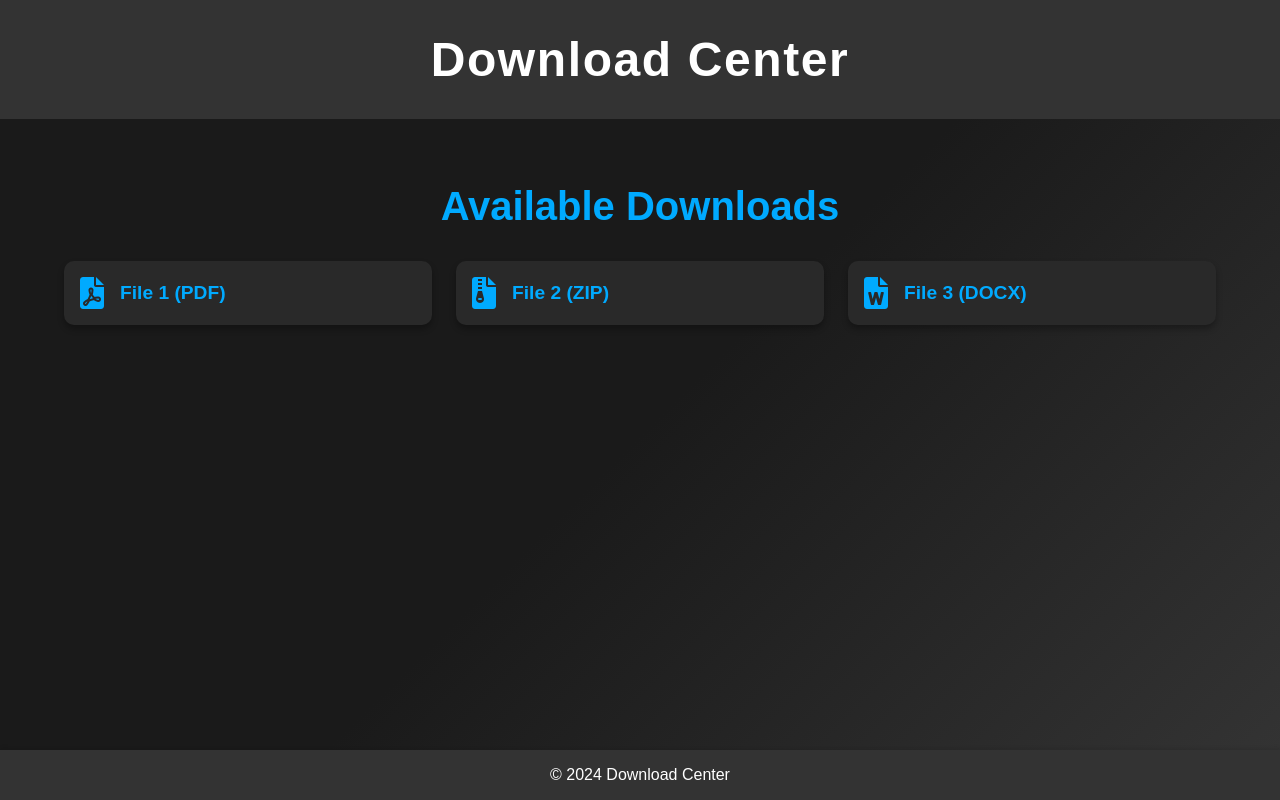
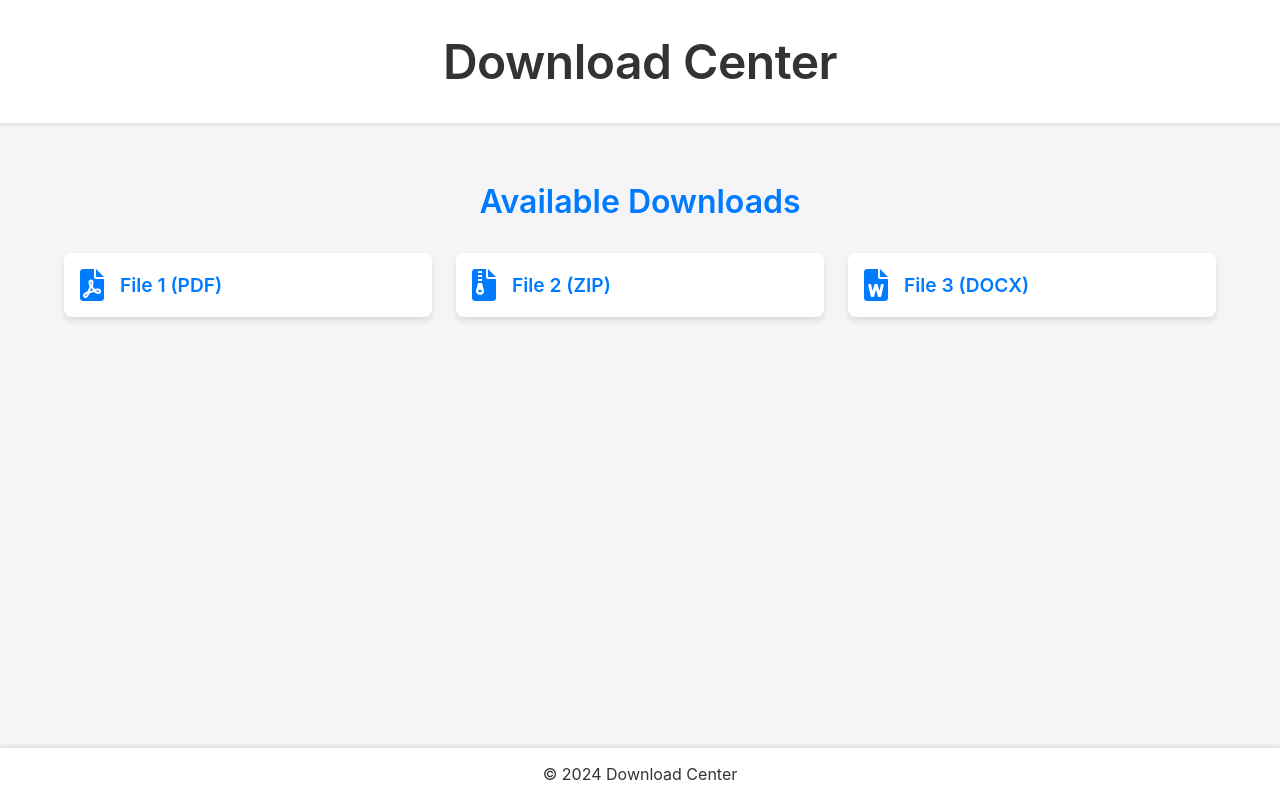
Before and after one commit to vrzonegames/Secrets-of-Underground-Download, a plain HTML site: page index.html in a window 1280 px wide. Drawn offline with Linux system fonts and the light colour scheme.

Commit message:
Update styles.css

```diff
--- a/styles.css
+++ b/styles.css
@@ -1,10 +1,10 @@
 /* General Styles */
 body {
-    font-family: 'Arial', sans-serif;
+    font-family: '-apple-system', 'BlinkMacSystemFont', 'Segoe UI', 'Roboto', 'Oxygen', 'Ubuntu', 'Cantarell', 'Fira Sans', 'Droid Sans', 'Helvetica Neue', sans-serif;
     margin: 0;
     padding: 0;
-    background-color: #1a1a1a;
-    color: #fff;
+    background-color: #f5f5f7;
+    color: #333;
     display: flex;
     flex-direction: column;
     min-height: 100vh;
@@ -18,8 +18,8 @@ body {
 
 /* Header */
 header {
-    background-color: #333;
-    color: #fff;
+    background-color: #ffffff;
+    color: #333;
     padding: 2rem 0;
     text-align: center;
     box-shadow: 0 2px 4px rgba(0, 0, 0, 0.1);
@@ -28,22 +28,22 @@ header {
 header h1 {
     margin: 0;
     font-size: 3rem;
-    letter-spacing: 0.1rem;
+    font-weight: 600;
+    letter-spacing: -0.5px;
 }
 
 /* Main Section */
 main {
     flex: 1;
     padding: 2rem 0;
-    background: linear-gradient(135deg, #1a1a1a 50%, #333 100%);
-    color: #ddd;
 }
 
 main h2 {
-    color: #00aaff;
+    color: #007aff;
     margin-bottom: 2rem;
-    font-size: 2.5rem;
+    font-size: 2rem;
     text-align: center;
+    font-weight: 600;
 }
 
 /* Download List */
@@ -56,10 +56,10 @@ main h2 {
 }
 
 #download-list li {
-    background: #292929;
+    background: #ffffff;
     padding: 1rem;
-    border-radius: 10px;
-    box-shadow: 0 4px 6px rgba(0, 0, 0, 0.3);
+    border-radius: 8px;
+    box-shadow: 0 4px 6px rgba(0, 0, 0, 0.1);
     transition: transform 0.3s, box-shadow 0.3s;
     display: flex;
     align-items: center;
@@ -67,14 +67,14 @@ main h2 {
 }
 
 #download-list li:hover {
-    transform: translateY(-10px);
-    box-shadow: 0 8px 12px rgba(0, 0, 0, 0.4);
+    transform: translateY(-5px);
+    box-shadow: 0 8px 12px rgba(0, 0, 0, 0.2);
 }
 
 #download-list a {
     text-decoration: none;
-    color: #00aaff;
-    font-weight: bold;
+    color: #007aff;
+    font-weight: 600;
     display: flex;
     align-items: center;
 }
@@ -82,6 +82,7 @@ main h2 {
 #download-list a i {
     margin-right: 1rem;
     font-size: 2rem;
+    color: #007aff;
 }
 
 #download-list .file-name {
@@ -91,8 +92,8 @@ main h2 {
 
 /* Footer */
 footer {
-    background-color: #333;
-    color: #fff;
+    background-color: #ffffff;
+    color: #333;
     text-align: center;
     padding: 1rem 0;
     box-shadow: 0 -2px 4px rgba(0, 0, 0, 0.1);
@@ -100,4 +101,5 @@ footer {
 
 footer p {
     margin: 0;
+    font-size: 1rem;
 }
```
